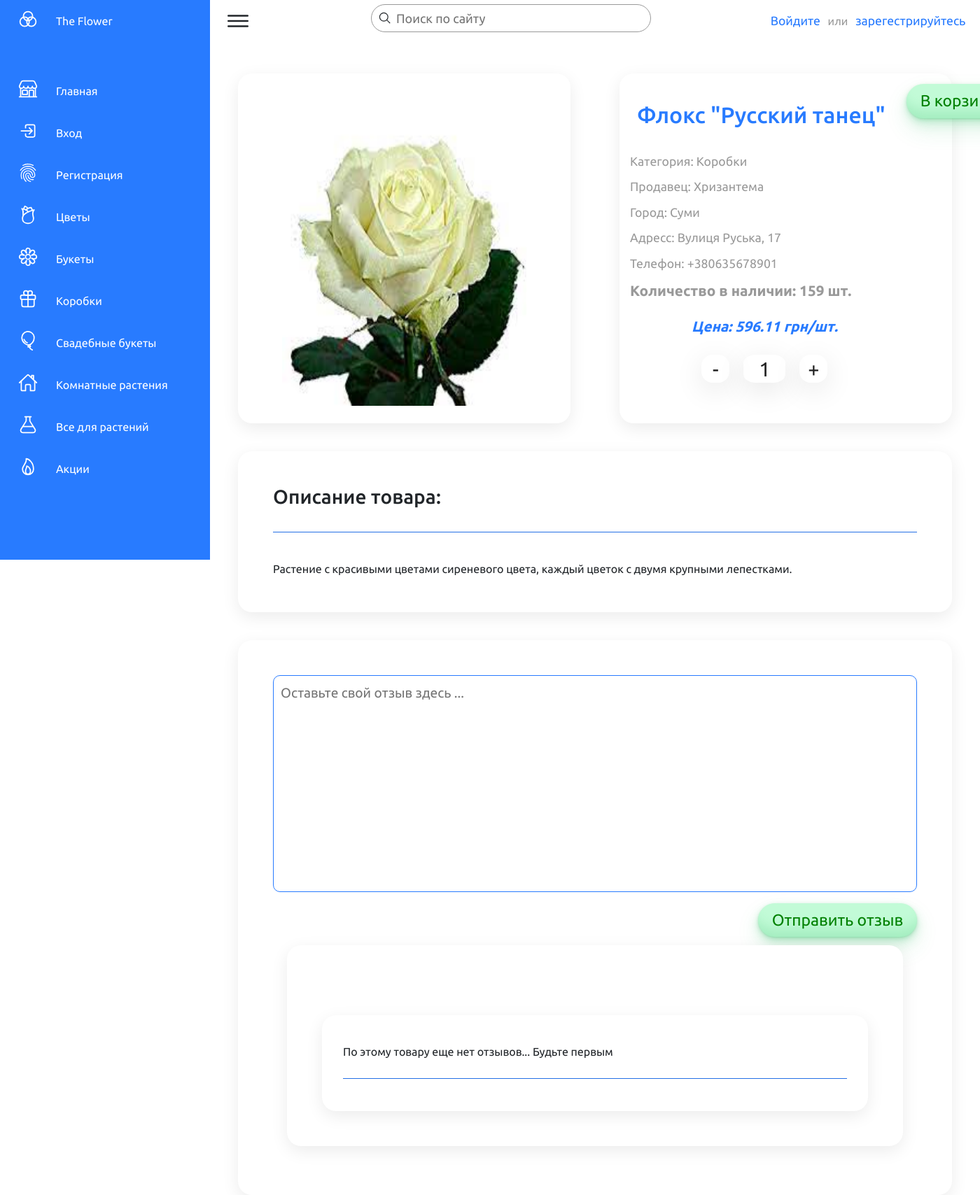
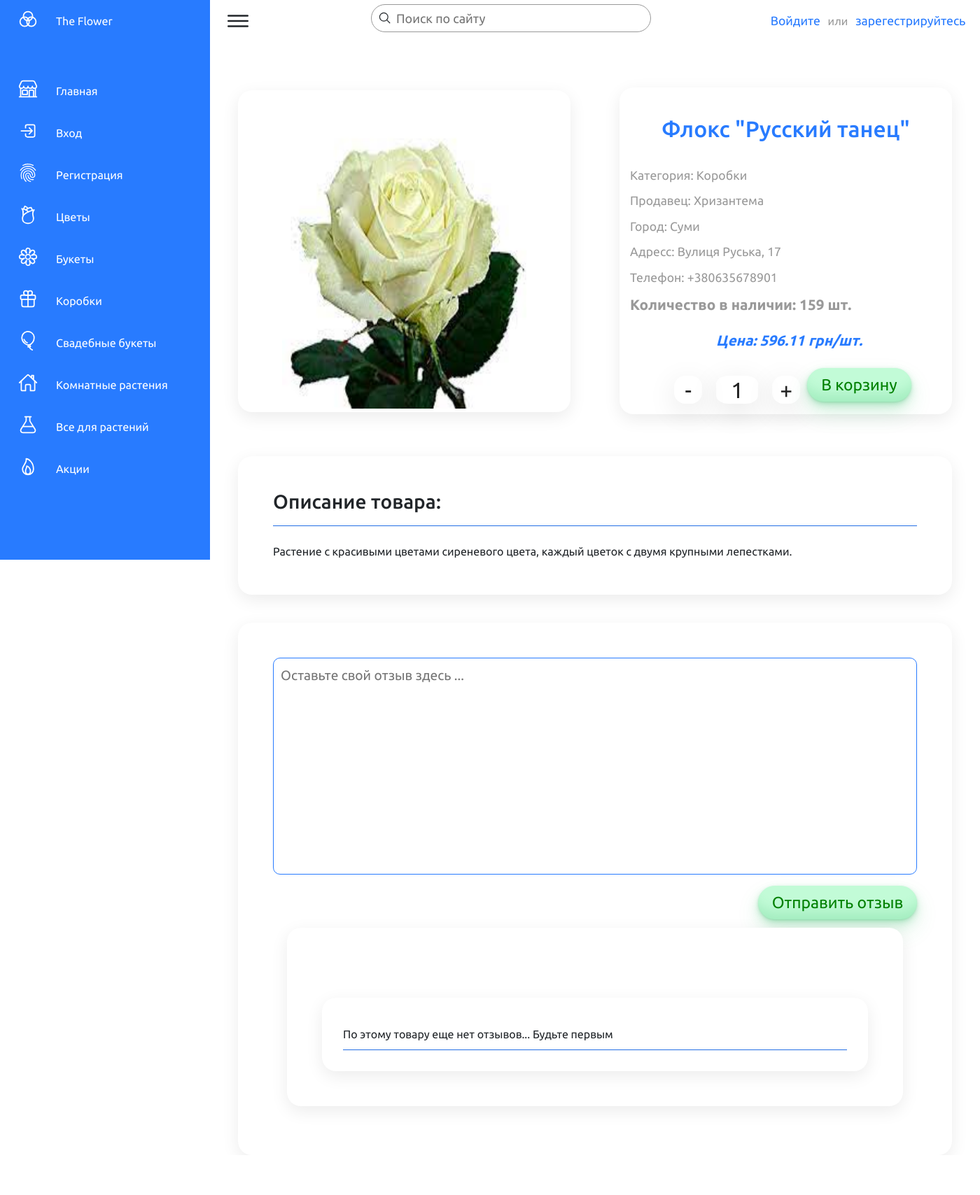
Before and after one commit to Khoroshilov-Kirill/theflower, a Django app: page /category/details/2/16/ in a window 1400 px wide; the page is wider, and only the part inside the window is pictured. Shown: that part at 70% size. After the commit the page ends 1583 px from the top of that part, so only its background shows below. Run offline with Django 4.2, Linux system fonts and the light colour scheme; data comes from the database, SQL or seed files in the repository; both versions use the stored data as it was after the commit; some libraries are stand-ins or nearby versions.

Commit message:
fix html and css.(it`s kill me one day)

```diff
--- a/TheFlower/products/static/css/product.css
+++ b/TheFlower/products/static/css/product.css
@@ -35,6 +35,7 @@
 	cursor: pointer;
 	box-shadow: 0 7px 25px rgba(0, 0, 0, 0.08);
 	flex-wrap: wrap;
+	flex-direction: row;
 }
 .cardBox .card a
 {
--- a/TheFlower/products/static/css/product_details.css
+++ b/TheFlower/products/static/css/product_details.css
@@ -1,3 +1,8 @@
+hr
+{
+    margin: 0;
+}
+
 .detail
 {
     display: grid;
@@ -24,7 +29,8 @@
 	box-shadow: 0 7px 25px rgba(0, 0, 0, 0.08);
 	flex-wrap: wrap;
 	flex-direction: column;
-	max-height: 500px;
+	max-height: fit-content;
+	justify-content: center;
 }
 .detail .imageCard
 {
--- a/TheFlower/products/templates/products/products_details.html
+++ b/TheFlower/products/templates/products/products_details.html
@@ -29,12 +29,13 @@
             <div class="phone">Телефон: {{products.first.shop_id.phone}}</div>
             <div class="amount">Количество в наличии: {{products.first.amount}} шт.</div>
             <div class="price">Цена: {{products.first.price}} грн/шт.</div>
-            <div class="count">
-              <div class="minus">-</div>
-              <div class="number" data-amount="{{products.first.amount}}">1</div>
-              <div class="plus">+</div>
-            </div>
+
             <div class="buttonCart">
+                <div class="count">
+                  <div class="minus">-</div>
+                  <div class="number" data-amount="{{products.first.amount}}">1</div>
+                  <div class="plus">+</div>
+                </div>
                 <button type="submit">В корзину</button>
             </div>
 
--- a/TheFlower/shops/static/css/shops.css
+++ b/TheFlower/shops/static/css/shops.css
@@ -33,6 +33,7 @@
 	justify-content: space-between;
 	cursor: pointer;
 	box-shadow: 0 7px 25px rgba(0, 0, 0, 0.08);
+	flex-direction: row;
 }
 
 .cardBox .card .title
```
Also changed, not shown: TheFlower/users/templates/users/profile.html (+6 -2 lines), TheFlower/db.sqlite3.
